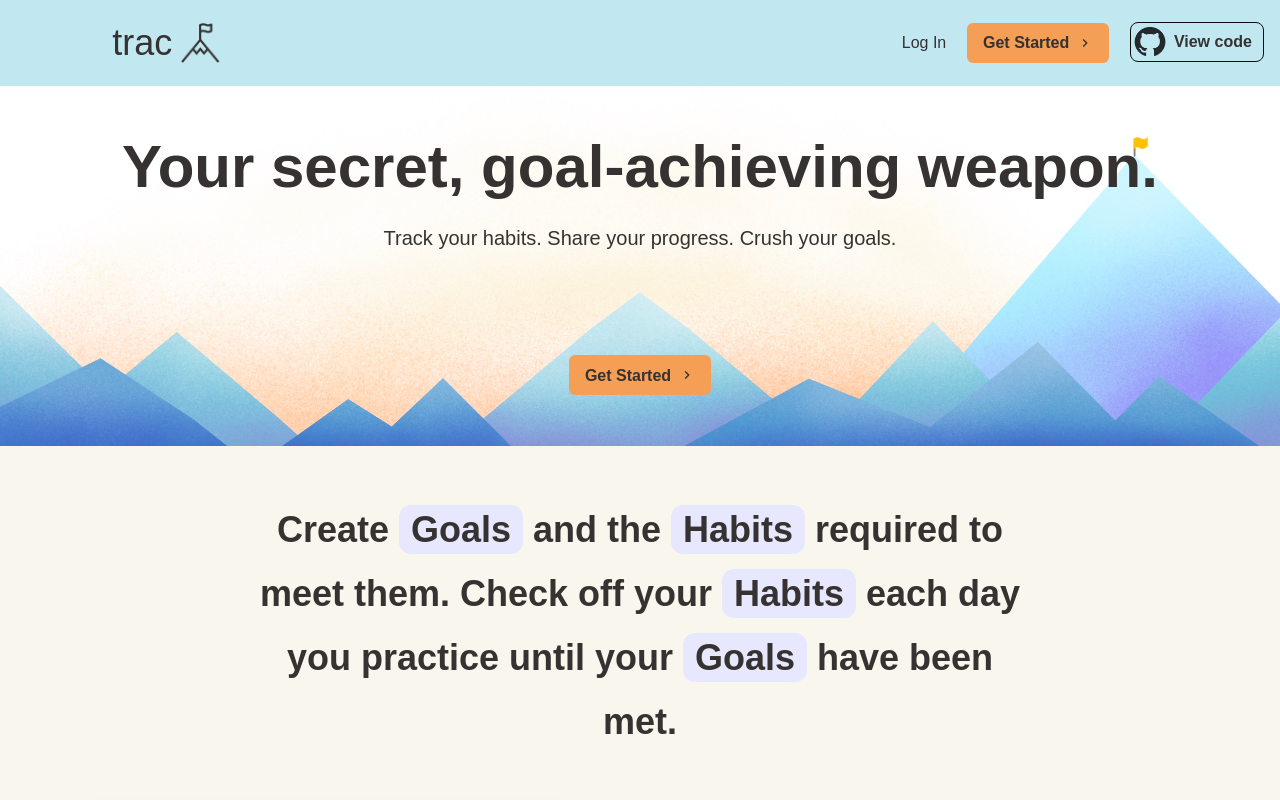
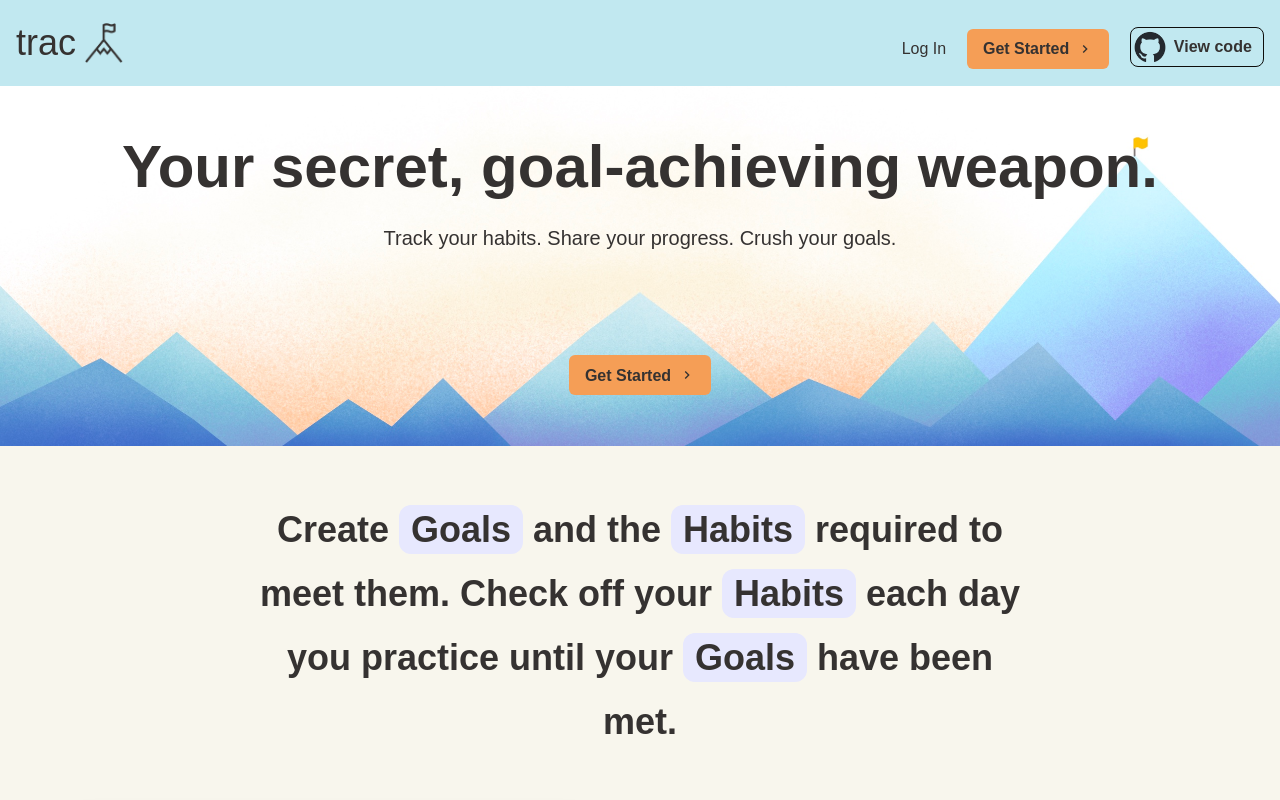
Before and after one commit to dyazdani/trac, a React (Vite) app: page / in a window 1280 px wide. Shown: the top 800 px of the page. Built offline with nearby package versions, Linux system fonts and the light colour scheme; a web font is replaced by a local one.

Commit message:
Eliminated spacers from AppHeader

```diff
--- a/src/client/components/AppHeader.tsx
+++ b/src/client/components/AppHeader.tsx
@@ -50,8 +50,9 @@ const AppHeader = ({isBannerDisplayed}: AppHeaderProps) => {
         "0px"}
       zIndex={100}
     >
-      <HStack>
-        <Spacer/>
+      <HStack
+        justifyContent="space-between"
+      >
         <LinkBox>
           <LinkOverlay as={ReactRouterLink} to="/">
             <Flex
@@ -68,17 +69,10 @@ const AppHeader = ({isBannerDisplayed}: AppHeaderProps) => {
             </Flex>
           </LinkOverlay>
         </LinkBox>
-        <Spacer/>
-        <Spacer/>
-        <Spacer/>
-        <Spacer/>
-        <Spacer/>
-        <Spacer/>
-        <Spacer/>
-
-
-        {
-          currentUser ?
+        <HStack
+          alignSelf="flex-end"
+        >
+          {currentUser ?
           <Box
             ml="1vw"
             mr="1vw"
@@ -93,7 +87,6 @@ const AppHeader = ({isBannerDisplayed}: AppHeaderProps) => {
             Log In
           </ChakraLink>
         }
-
         {
           process.env.KNOCK_FEED_CHANNEL_ID &&
           process.env.KNOCK_PUBLIC_API_KEY &&
@@ -160,7 +153,7 @@ const AppHeader = ({isBannerDisplayed}: AppHeaderProps) => {
             isAbsolutePosition={false}
           />
         </LinkBox>
-
+        </HStack>
       </HStack>
     </Box>
   );
```
